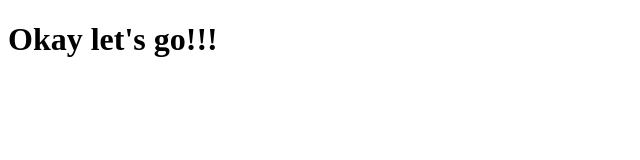
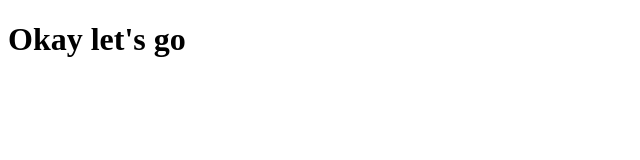
Before and after one commit to AleksaKR/first-github-project, a plain HTML site: page index.html in a window 1280 px wide. Shown: the full height of the page, 0-640 px from the left. Drawn offline with Linux system fonts and the light colour scheme.

Commit message:
Header change 2.0

```diff
--- a/index.html
+++ b/index.html
@@ -6,7 +6,7 @@
     <meta name="viewport" content="width=device-width, initial-scale=1.0">
     <title>Document</title>
 </head>
-<h1> Okay let's go!!! </h1>
+<h1> Okay let's go </h1>
 <body>
 
 </body>
```
